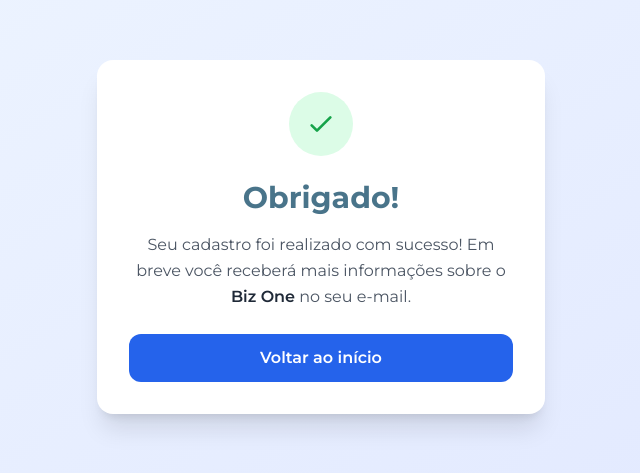
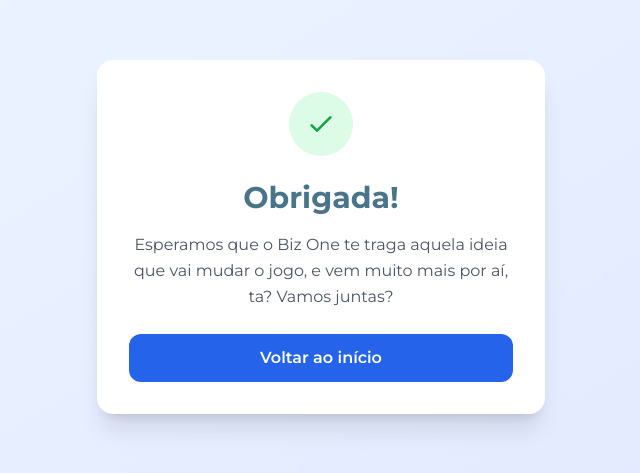
Before and after one commit to Nathalia-Macedo/bizOne, a React (Create React App) app: page /obrigado in a window 1280 px wide. Shown: the part 163-636 px from the top of the page, without its empty margins (319-959 px from the left). Built offline with nearby package versions, Linux system fonts and the light colour scheme.

Commit message:
subindo alteracao na tela de obrigado

```diff
--- a/src/components/Obrigado.jsx
+++ b/src/components/Obrigado.jsx
@@ -29,13 +29,13 @@ function Obrigado() {
 
           {/* Título */}
           <h1 className="text-2xl sm:text-3xl font-bold mb-4" style={{ color: "#49748A" }}>
-            Obrigado!
+            Obrigada!
           </h1>
 
           {/* Mensagem */}
           <p className="text-gray-600 mb-6 leading-relaxed">
-            Seu cadastro foi realizado com sucesso! Em breve você receberá mais informações sobre o{" "}
-            <span className="font-semibold text-gray-800">Biz One</span> no seu e-mail.
+
+Esperamos que o Biz One te traga aquela ideia que vai mudar o jogo, e vem muito mais por aí, ta? Vamos juntas?
           </p>
 
           {/* Botões de ação */}
```
